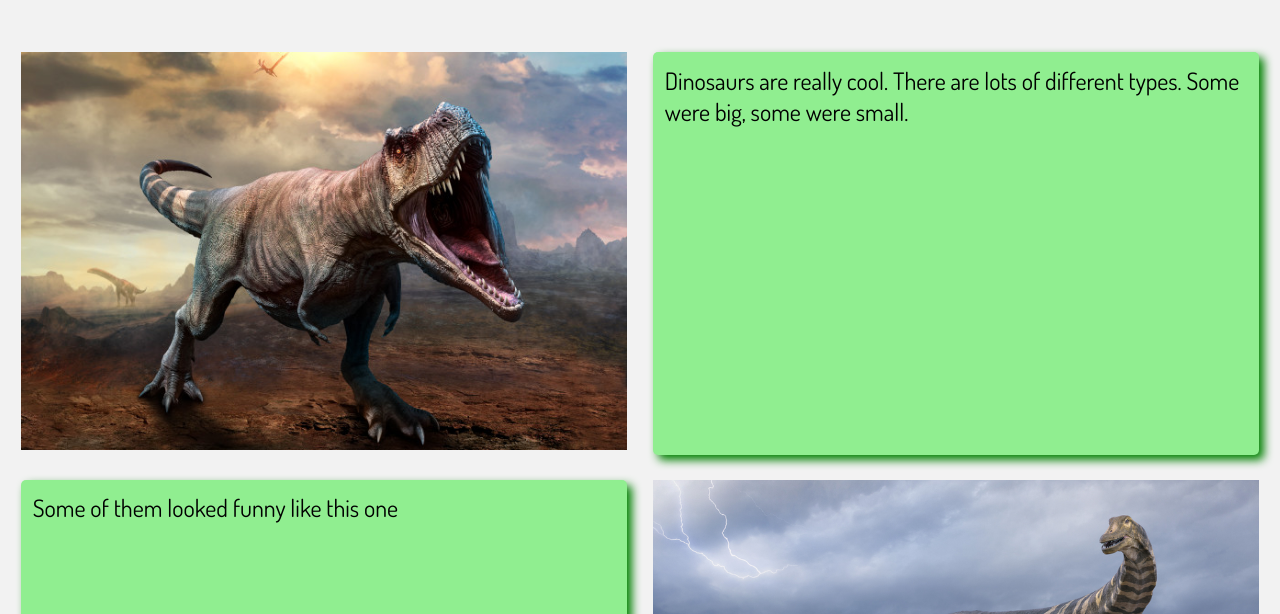
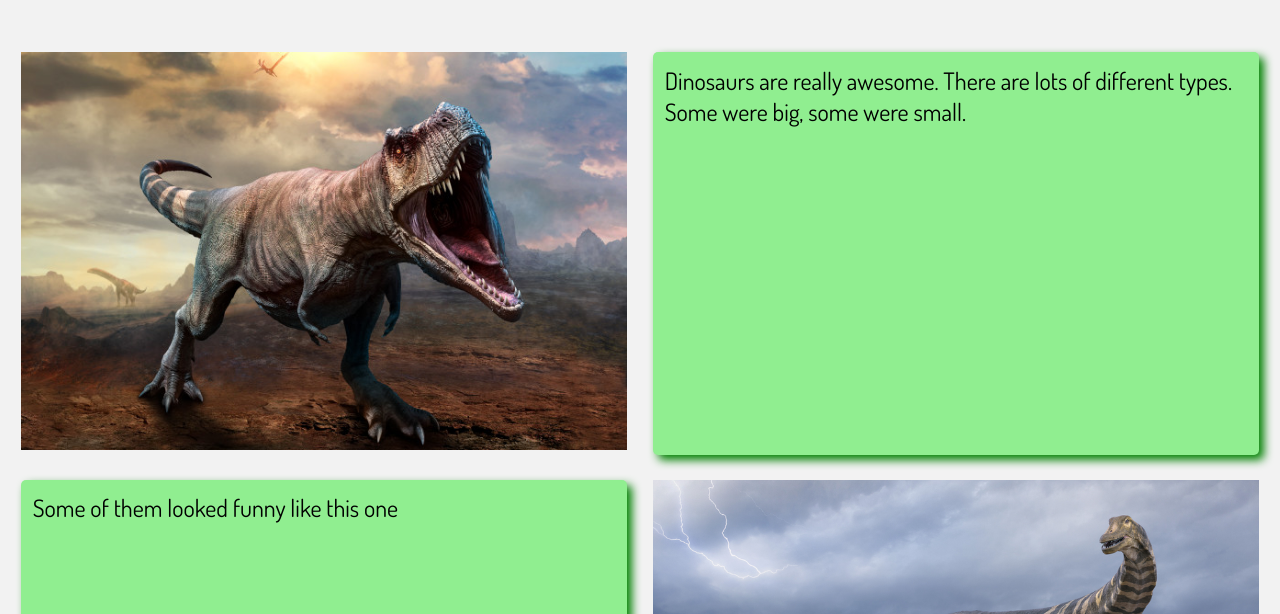
Before and after one commit to IsaacGilmore/dino-fanpage, a plain HTML site: page index.html in a window 1280 px wide. Shown: the part 186-800 px from the top of the page. Drawn offline with Linux system fonts and the light colour scheme.

Commit message:
Add files via upload

```diff
--- a/index.html
+++ b/index.html
@@ -26,7 +26,7 @@
         </div>
         <div class="col">
           <div class="description">
-            <p>Dinosaurs are really cool. There are lots of different types. Some were big, some were small.</p>
+            <p>Dinosaurs are really awesome. There are lots of different types. Some were big, some were small.</p>
           </div>
         </div>
       </div>
```
